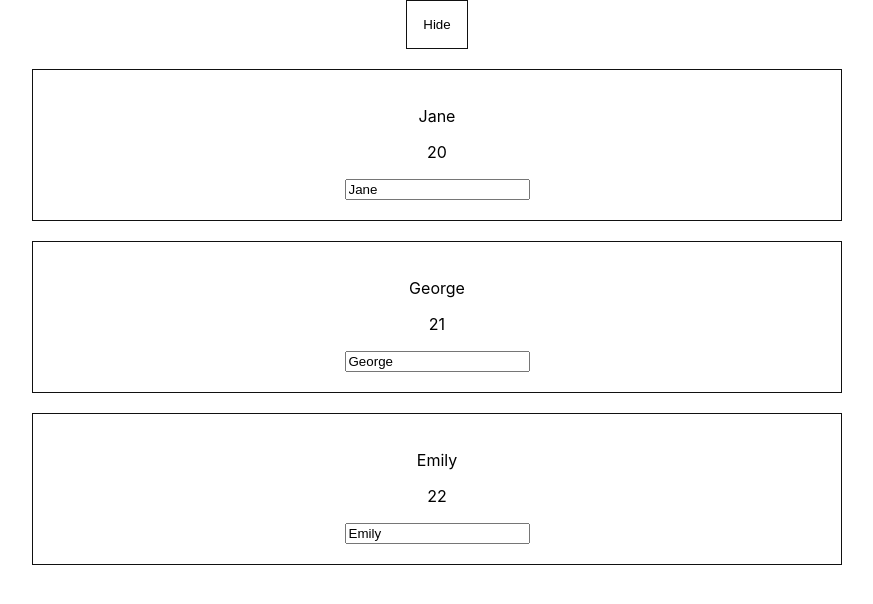
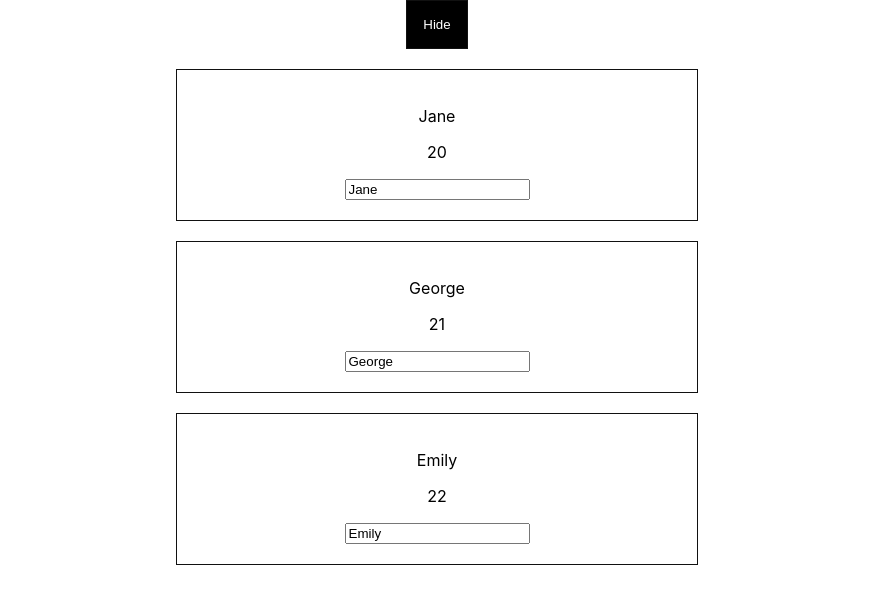
Before and after one commit to htutwaiphyoe/Mastering-React, a React (Create React App) app: page / in a window 1280 px wide. Both pictures are taken after a click on the button "Show". Shown: the top 604 px of the page, without its empty margins (203-1076 px from the left). Built offline with nearby package versions, Linux system fonts and the light colour scheme.

Commit message:
Styled-Component

```diff
--- a/package.json
+++ b/package.json
@@ -9,7 +9,8 @@
     "radium": "^0.26.1",
     "react": "^16.13.1",
     "react-dom": "^16.13.1",
-    "react-scripts": "3.4.3"
+    "react-scripts": "3.4.3",
+    "styled-components": "^5.2.0"
   },
   "scripts": {
     "start": "react-scripts start",
--- a/src/App.js
+++ b/src/App.js
@@ -1,5 +1,5 @@
 import React from "react";
-import Radium from "radium";
+import styled from "styled-components";
 import "./App.css";
 import Person from "./Person/Person";
 class App extends React.Component {
@@ -35,15 +35,17 @@ class App extends React.Component {
         this.setState({ persons });
     };
     render() {
-        const btnStyle = {
-            background: "white",
-            border: "1px solid #111",
-            padding: "16px",
-            ":hover": {
-                background: "#111",
-                color: "#f7f7f7",
-            },
-        };
+        const StyleBtn = styled.button`
+            background: ${(props) => (props.show ? "black" : "white")};
+            color: ${(props) => (props.show ? "white" : "black")};
+            border: 1px solid #111;
+            padding: 16px;
+            &:hover {
+                background: ${(props) => (props.show ? "white" : "black")};
+                color: ${(props) => (props.show ? "black" : "white")};
+            }
+        `;
+
         let element = null;
         if (this.state.show) {
             element = this.state.persons.map((person, index) => (
@@ -58,16 +60,14 @@ class App extends React.Component {
             ));
         }
         return (
-            <Radium.StyleRoot>
-                <div className="App">
-                    <button onClick={this.togglePersonHandler} style={btnStyle}>
-                        {this.state.show ? "Hide" : "Show"}
-                    </button>
-                    {element}
-                </div>
-            </Radium.StyleRoot>
+            <div className="App">
+                <StyleBtn onClick={this.togglePersonHandler} show={this.state.show}>
+                    {this.state.show ? "Hide" : "Show"}
+                </StyleBtn>
+                {element}
+            </div>
         );
     }
 }
 
-export default Radium(App);
+export default App;
--- a/src/Person/Person.js
+++ b/src/Person/Person.js
@@ -1,23 +1,24 @@
 import React from "react";
-import Radium from "radium";
+import styled from "styled-components";
+
 const Person = (props) => {
-    const style = {
-        background: "#fff",
-        border: "1px solid #111",
-        padding: "20px",
-        width: "480px",
-        margin: "20px auto",
-        "@media only screen and (min-width: 500px)": {
-            width: "60%",
-        },
-    };
+    const StyleDiv = styled.div`
+        background: #fff;
+        border: 1px solid #111;
+        padding: 20px;
+        width: 60%;
+        margin: 20px auto;
+        @media only screen and (min-width: 600px) {
+            width: 480px;
+        }
+    `;
     return (
-        <div style={style}>
+        <StyleDiv>
             <p onClick={props.click}>{props.name}</p>
             <p>{props.age}</p>
             <input type="text" onChange={props.change} value={props.val} />
-        </div>
+        </StyleDiv>
     );
 };
 
-export default Radium(Person);
+export default Person;
```
Also changed, not shown: 1 other file (tests, documents, lock files or other folders).
